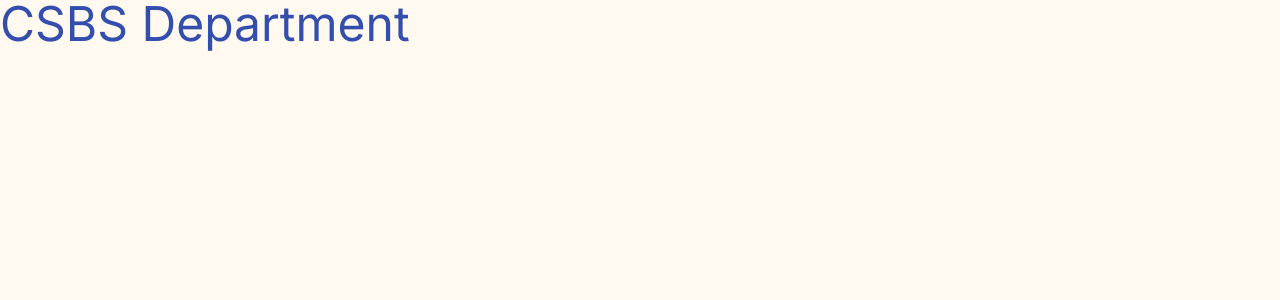
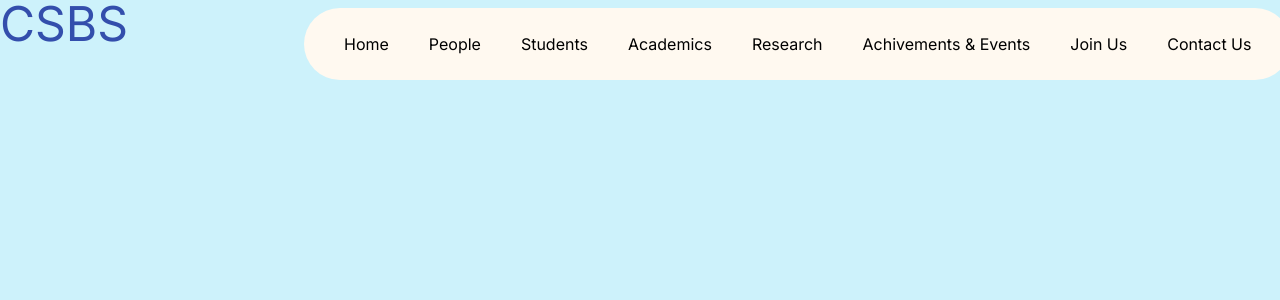
Before and after one commit to Ankit-AP-Paul/aot-website, a Next.js app: page /department/CSBS in a window 1280 px wide. Shown: the top 300 px of the page. Built offline with nearby package versions, Linux system fonts and the light colour scheme.

Commit message:
changes in home nav, created dept nav

```diff
--- a/app/department/[slug]/page.js
+++ b/app/department/[slug]/page.js
@@ -1,3 +1,5 @@
+import NavbarDept from "@/components/NavbarDept";
+
 export default function Department({ params }) {
   const departments = ["CSE", "CSBS", "ME", "ECE", "EE", "EEE", "MCA"];
   if (!departments.includes(params.slug)) {
@@ -5,5 +7,12 @@ export default function Department({ params }) {
       notFound: true,
     };
   }
-  return <div className="text-tertiary text-5xl">{params.slug} Department</div>;
+  return (
+    <>
+      <div className="text-tertiary text-5xl">{params.slug}</div>
+      <div className="relative w-screen flex flex-col items-center justify-center h-screen">
+        <NavbarDept className="top-2" />
+      </div>
+    </>
+  );
 }
--- a/app/page.js
+++ b/app/page.js
@@ -1,13 +1,12 @@
 import Events from "@/components/Events";
 import Map from "@/components/Map";
-import Navbar from "@/components/Navbar";
+import NavbarHome from "@/components/NavbarHome";
 import HeroCarousel from "@/components/hero";
 
 import Link from "next/link";
 
-
 export default function Home() {
-  const departments = ["CSE", "CSBS", "ME", "ECE", "EE", "EEE", "MCA"];
+  // const departments = ["CSE", "CSBS", "ME", "ECE", "EE", "EEE", "MCA"];
   return (
     <div className="bg-primary">
       {/* <h1 className="text-tertiary text-5xl pb-10">Home</h1> */}
@@ -21,12 +20,12 @@ export default function Home() {
         ))}
       </div> */}
       <div className="relative w-screen flex flex-col items-center justify-center">
-        <Navbar className="top-2" />
-        <HeroCarousel />
-        <Events />
-        {/* Dummy Div */}
-        <div className="h-96 w-screen"></div>
+        <NavbarHome className="top-2" />
       </div>
+      <HeroCarousel />
+      <Events />
+      {/* Dummy Div */}
+      <div className="h-96 w-screen"></div>
     </div>
   );
 }
--- /dev/null
+++ b/components/NavbarDept.jsx
@@ -0,0 +1,68 @@
+"use client";
+
+import React, { useState } from "react";
+import {
+  HoveredLink,
+  Menu,
+  MenuItem,
+  ProductItem,
+} from "@/components/ui/navbar-menu";
+import { cn } from "@/utils/cn";
+
+export default function NavbarDept({ className }) {
+  const [active, setActive] = useState(null);
+  return (
+    <div
+      className={cn(
+        "fixed top-10 inset-x-0 max-w-2xl mx-auto z-50",
+        className
+      )}>
+      <Menu setActive={setActive}>
+        {/* Home */}
+
+        <HoveredLink href="/">Home</HoveredLink>
+
+        {/* People */}
+        <MenuItem setActive={setActive} active={active} item="People">
+          <div className="flex flex-col space-y-4 text-sm">
+            <HoveredLink href="#">Faculty Members</HoveredLink>
+            <HoveredLink href="#">Staff Members</HoveredLink>
+          </div>
+        </MenuItem>
+
+        {/* Students */}
+        <MenuItem setActive={setActive} active={active} item="Students">
+          <div className="flex flex-col space-y-4 text-sm">
+            <HoveredLink href="#">Placement</HoveredLink>
+            <HoveredLink href="#">Student Activvity</HoveredLink>
+            <HoveredLink href="#">Life@AOT</HoveredLink>
+            <HoveredLink href="#">Departmental Newspaper</HoveredLink>
+          </div>
+        </MenuItem>
+
+        {/* Academics */}
+        <MenuItem setActive={setActive} active={active} item="Academics">
+          <div>ToDo</div>
+        </MenuItem>
+
+        {/* Research */}
+        <MenuItem setActive={setActive} active={active} item="Research">
+          <div className="flex flex-col space-y-4 text-sm">
+            <HoveredLink href="#">Current Research</HoveredLink>
+            <HoveredLink href="#">Past Research</HoveredLink>
+            <HoveredLink href="#">Research facilities</HoveredLink>
+          </div>
+        </MenuItem>
+
+        {/* Achivements & Events */}
+        <HoveredLink href="#">Achivements & Events</HoveredLink>
+
+        {/* Join Us */}
+        <HoveredLink href="#">Join Us</HoveredLink>
+
+        {/* Contact Us */}
+        <HoveredLink href="#">Contact Us</HoveredLink>
+      </Menu>
+    </div>
+  );
+}
--- a/components/Navbar.jsx
+++ b/components/NavbarHome.jsx
@@ -9,7 +9,7 @@ import {
 } from "@/components/ui/navbar-menu";
 import { cn } from "@/utils/cn";
 
-export default function Navbar({ className }) {
+export default function NavbarHome({ className }) {
   const [active, setActive] = useState(null);
   return (
     <div
@@ -19,10 +19,13 @@ export default function Navbar({ className }) {
       )}>
       <Menu setActive={setActive}>
         {/* Academics */}
+
         <MenuItem setActive={setActive} active={active} item="Academics">
-          <div>Hello</div>
+          <div>ToDo</div>
         </MenuItem>
+
         {/* Research */}
+
         <MenuItem setActive={setActive} active={active} item="Research">
           <div className="flex flex-col space-y-4 text-sm">
             <HoveredLink href="#">Current Research</HoveredLink>
@@ -30,7 +33,9 @@ export default function Navbar({ className }) {
             <HoveredLink href="#">Research facilities</HoveredLink>
           </div>
         </MenuItem>
+
         {/* Students */}
+
         <MenuItem setActive={setActive} active={active} item="Students">
           <div className="flex flex-col space-y-4 text-sm">
             <HoveredLink href="#">Life@AOT</HoveredLink>
@@ -39,7 +44,9 @@ export default function Navbar({ className }) {
             <HoveredLink href="#">Events</HoveredLink>
           </div>
         </MenuItem>
+
         {/* Faculty */}
+
         <MenuItem setActive={setActive} active={active} item="Faculty">
           <div className="flex flex-col space-y-4 text-sm">
             <HoveredLink href="#">Faculty List</HoveredLink>
--- a/components/ui/navbar-menu.jsx
+++ b/components/ui/navbar-menu.jsx
@@ -50,7 +50,7 @@ export const Menu = ({ setActive, children }) => {
   return (
     <nav
       onMouseLeave={() => setActive(null)}
-      className="relative rounded-full boder border-transparent bg-secondary shadow-input flex justify-center space-x-4 px-8 py-6 "
+      className="relative rounded-full boder border-transparent shadow-input flex  space-x-10 px-10 py-6 w-max mx-auto"
       style={{ backgroundColor: "#fff9f0", borderColor: "#334eac" }}>
       {children}
     </nav>
--- a/tailwind.config.ts
+++ b/tailwind.config.ts
@@ -17,7 +17,7 @@ module.exports = {
   theme: {
     extend: {
       colors: {
-        primary: "#fff9f0", //milky way
+        primary: "#cdf2fb",
         secondary: "#7096d1", //universe
         tertiary: "#334eac", //planetary
         soothing: "#f1f5fa",
```
Also changed, not shown: components/ui/layout-grid.tsx (+3 -6 lines), 1 other file (tests, documents, lock files or other folders).
